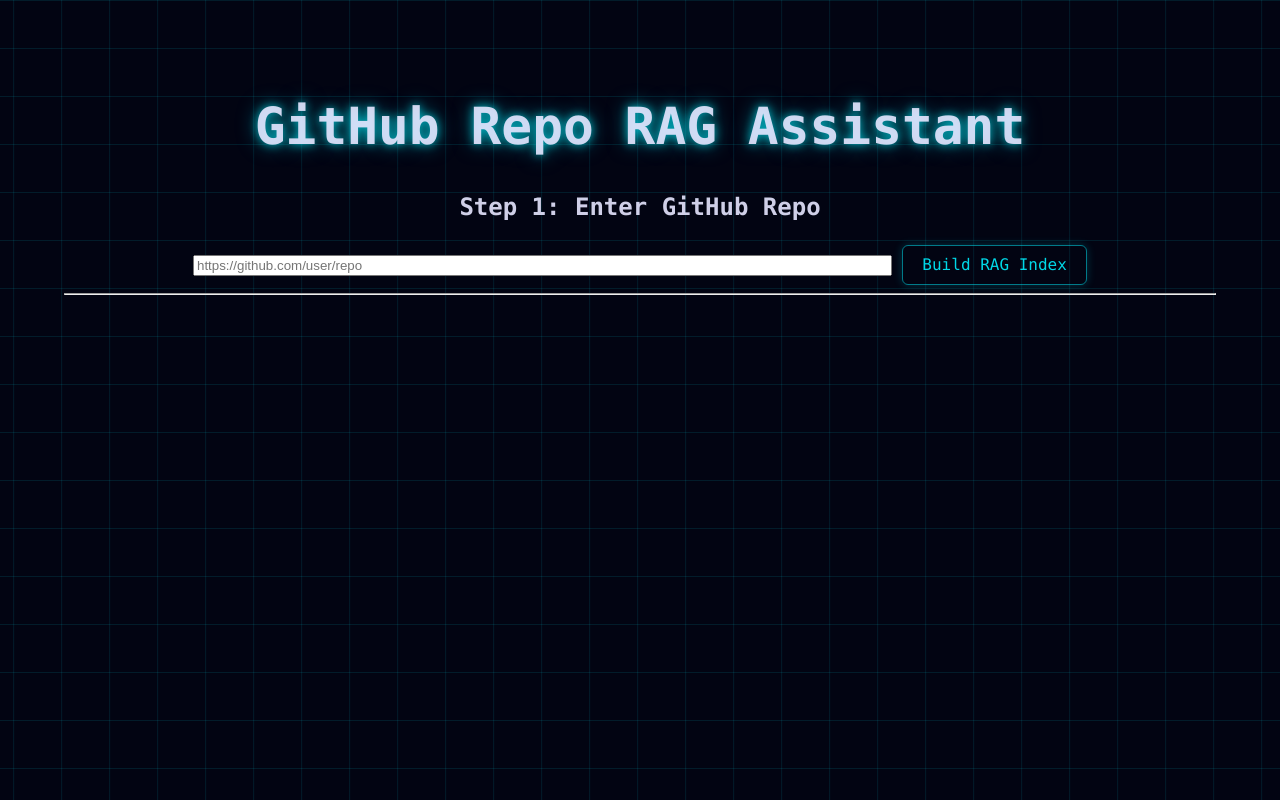
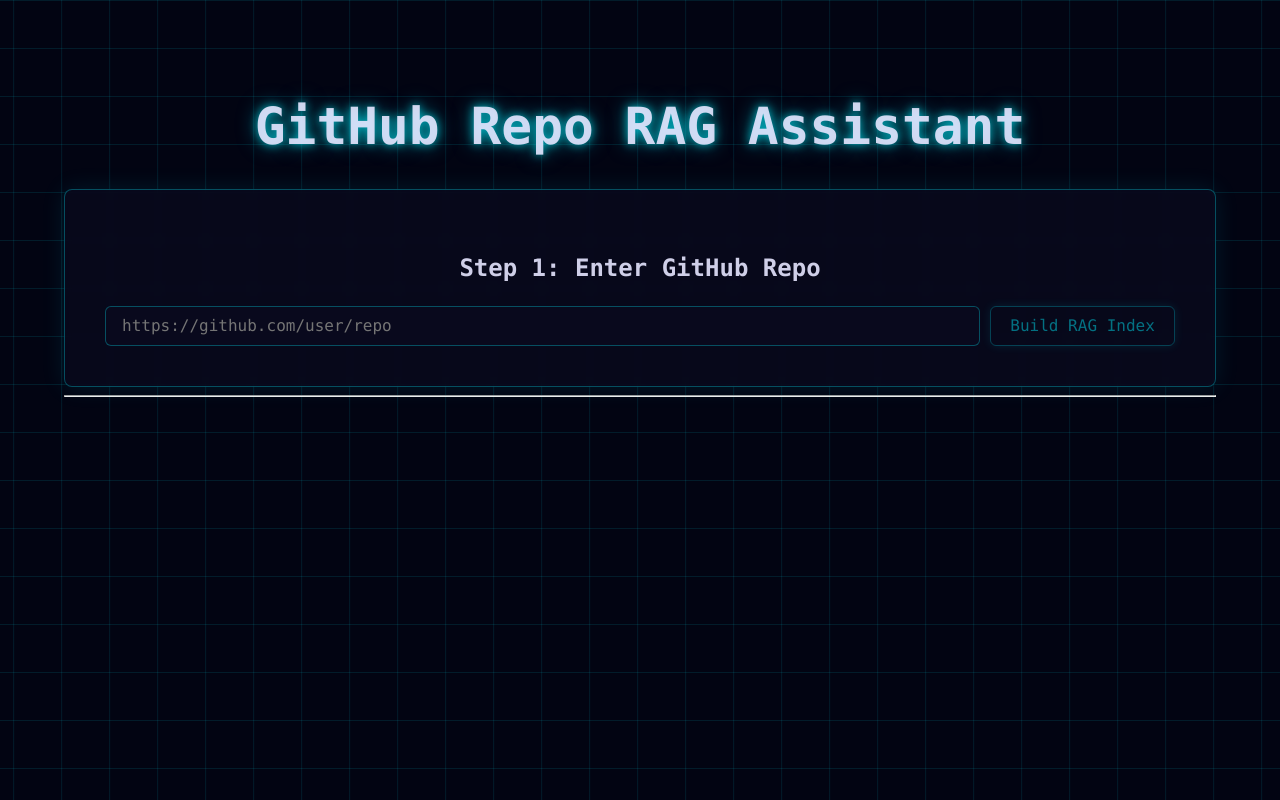
Before and after one commit to prnv007-rgb/Git-summary, a React (Vite) app in the folder git-summer/: page / in a window 1280 px wide. Built offline with nearby package versions, Linux system fonts and the light colour scheme.

Commit message:
Use environment variable for API URL

```diff
--- a/git-summer/src/components/Answer.jsx
+++ b/git-summer/src/components/Answer.jsx
@@ -10,12 +10,12 @@
   const [displayedText, setDisplayedText] = useState('');
 
   useEffect(() => {
-    // Reset the text when a new answer comes in
+
     setDisplayedText('');
 
     if (text) {
       let i = 0;
-      // Set up an interval to add one character at a time
+
       const typingInterval = setInterval(() => {
         if (i < text.length) {
           setDisplayedText(prev => prev + text.charAt(i));
@@ -31,23 +31,23 @@
         clearInterval(typingInterval);
       };
     }
-  }, [text, speed]); // Rerun effect if text or speed changes
+  }, [text, speed]);
 
   return displayedText;
 };
 
 function AnswerDisplay({ answer, sources }) {
-  // Use the custom hook to get the streaming text
+
   const streamedAnswer = useTypewriter(answer);
 
-  // Don't render anything if there's no answer yet
+
   if (!answer) return null;
 
-  // Check if the answer is fully typed out to hide the cursor
+
   const isTyping = streamedAnswer.length < answer.length;
 
   return (
-    // Use new CSS classes for styling
+
     <div className="card answer-container">
       <h2>Answer</h2>
       <p className="answer-text">
--- a/git-summer/src/components/input.jsx
+++ b/git-summer/src/components/input.jsx
@@ -1,43 +1,94 @@
 import React, { useState } from 'react';
 import axios from 'axios';
 
-function RepoInputForm({ setRepoUrl }) {
+
+// It's styled to match the rest of your application.
+function IndexForm({ setRepoUrl }) {
   const [url, setUrl] = useState('');
   const [loading, setLoading] = useState(false);
+  const [statusMessage, setStatusMessage] = useState('');
+  const [isError, setIsError] = useState(false);
 
-  const handleBuild = async () => {
+  const handleBuildIndex = async () => {
+    if (!url.trim()) {
+      setStatusMessage('Please enter a repository URL.');
+      setIsError(true);
+      return;
+    }
     setLoading(true);
+    setStatusMessage('');
+    setIsError(false);
+
     try {
-      await axios.post('http://localhost:8000/build', {
+      // Use the environment variable for the API URL for deployment flexibility.
+      const API_URL = import.meta.env.VITE_API_BASE_URL || 'http://localhost:8000';
+
+      // The endpoint and payload from your provided code.
+      await axios.post(`${API_URL}/build`, {
         repo_url: url,
         branch: 'main',
         chunk_size: 800,
         chunk_overlap: 100
       });
-      setRepoUrl(url);
-      alert('FAISS index built successfully!');
+
+      setStatusMessage('FAISS index built successfully! You can now ask questions.');
+      setRepoUrl(url); // Notify the parent App component that the URL is set.
+
     } catch (err) {
-      alert('Error building index: ' + err.message);
+      const errorMessage = err.response ? JSON.stringify(err.response.data) : err.message;
+      setStatusMessage(`Error building index: ${errorMessage}`);
+      setIsError(true);
     } finally {
       setLoading(false);
     }
   };
 
+  // Allows pressing Enter to submit
+  const handleKeyPress = (event) => {
+    if (event.key === 'Enter' && !loading) {
+      handleBuildIndex();
+    }
+  };
+
   return (
-    <div>
+    <div className="card">
       <h2>Step 1: Enter GitHub Repo</h2>
+      <div className="input-group">
         <input
           type="text"
           placeholder="https://github.com/user/repo"
           value={url}
           onChange={(e) => setUrl(e.target.value)}
-        style={{ width: '60%', marginRight: '10px' }}
+          onKeyPress={handleKeyPress}
+          disabled={loading}
         />
-      <button onClick={handleBuild} disabled={loading}>
-        {loading ? 'Building...' : 'Build RAG Index'}
+        <button
+          onClick={handleBuildIndex}
+          disabled={loading || !url.trim()}
+          className={loading ? 'loading' : ''}
+        >
+          {loading ? (
+            <span className="thinking-text">
+              Building
+              <span className="dot-container">
+                <span className="dot">.</span>
+                <span className="dot">.</span>
+                <span className="dot">.</span>
+              </span>
+            </span>
+          ) : (
+            'Build RAG Index'
+          )}
         </button>
+      </div>
+      {/* Display status messages directly in the UI instead of using alert() */}
+      {statusMessage && (
+        <p className={`status-message ${isError ? 'error' : 'success'}`}>
+          {statusMessage}
+        </p>
+      )}
     </div>
   );
 }
 
-export default RepoInputForm;
+export default IndexForm;
```
Lines whose indentation alone changed are shown as unchanged.
